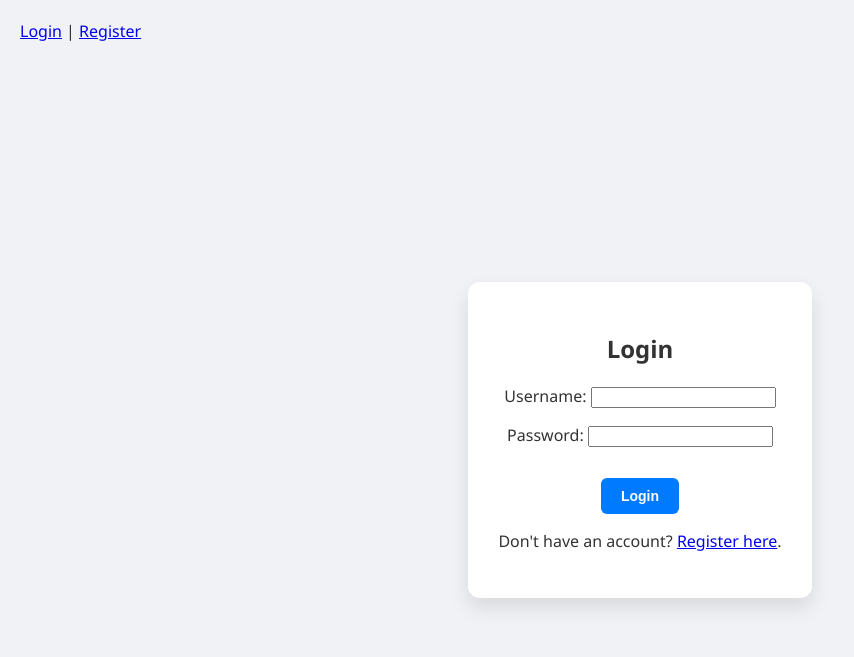
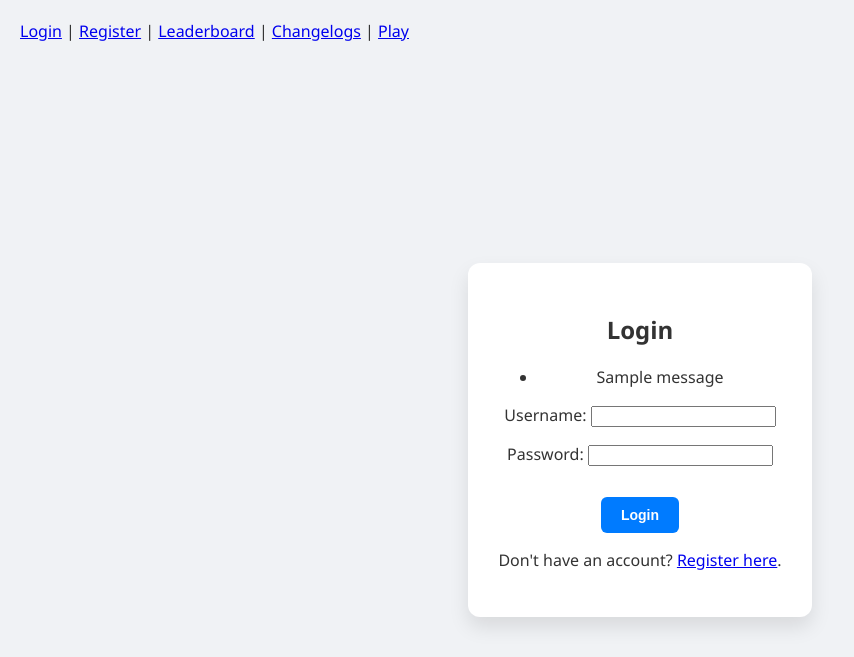
Before and after one commit to ArchooD2/MinesweeperOnline, a Flask app: page / in a window 1280 px wide. Shown: the top 657 px of the page, without its empty margins (0-854 px from the left). Run offline with Flask 3, Linux system fonts and the light colour scheme; tables that the repository leaves empty hold one stand-in row (values such as "Sample post"); one stand-in notice (Sample message) is shown.

Commit message:
Add flash messaging for registration success and update login template; Add Hyperlink to /game

```diff
--- a/app.py
+++ b/app.py
@@ -1,4 +1,4 @@
-from flask import Flask, render_template, request, redirect, url_for, session, abort, jsonify
+from flask import Flask, render_template, request, redirect, url_for, session, abort, jsonify, flash
 import sqlite3
 from werkzeug.security import generate_password_hash, check_password_hash
 import os
@@ -76,7 +76,8 @@ def register():
         con.commit()
         con.close()
         # Redirect to login page with success message
-        return render_template('login.html', success="Account created successfully. Please log in.")
+        flash("Registration successful! Please log in.")
+        return redirect(url_for('login'))
     else:
         # GET request: show registration form
         return render_template('register.html')
--- a/templates/base.html
+++ b/templates/base.html
@@ -13,9 +13,14 @@
         <span>Welcome, {{ current_user }}!</span>
         | <a href="{{ url_for('logout') }}">Logout</a>
         | <a href="{{ url_for('leaderboard') }}">Leaderboard</a>
+        | <a href="{{ url_for('changelogs') }}">Changelogs</a>
+        | <a href="{{ url_for('game') }}">Play</a>
       {% else %}
         <a href="{{ url_for('login') }}">Login</a>
         | <a href="{{ url_for('register') }}">Register</a>
+        | <a href="{{ url_for('leaderboard') }}">Leaderboard</a>
+        | <a href="{{ url_for('changelogs') }}">Changelogs</a>
+        | <a href="{{ url_for('game') }}">Play</a>
       {% endif %}
     </nav>
   </header>
--- a/templates/login.html
+++ b/templates/login.html
@@ -3,6 +3,15 @@
 <h2>Login</h2>
 {% if error %}<p class="error">{{ error }}</p>{% endif %}
 {% if success %}<p class="success">{{ success }}</p>{% endif %}
+{% with messages = get_flashed_messages() %}
+  {% if messages %}
+    <ul class="flashes">
+      {% for message in messages %}
+        <li class="success">{{ message }}</li>
+      {% endfor %}
+    </ul>
+  {% endif %}
+{% endwith %}
 <form method="post">
   <p><label>Username: <input type="text" name="username" required></label></p>
   <p><label>Password: <input type="password" name="password" required></label></p>
```
